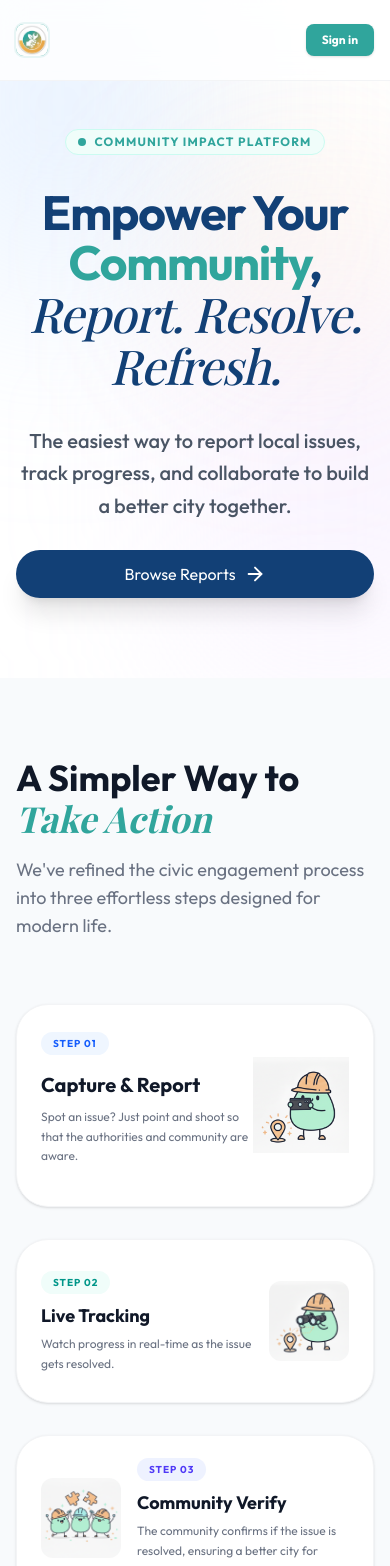
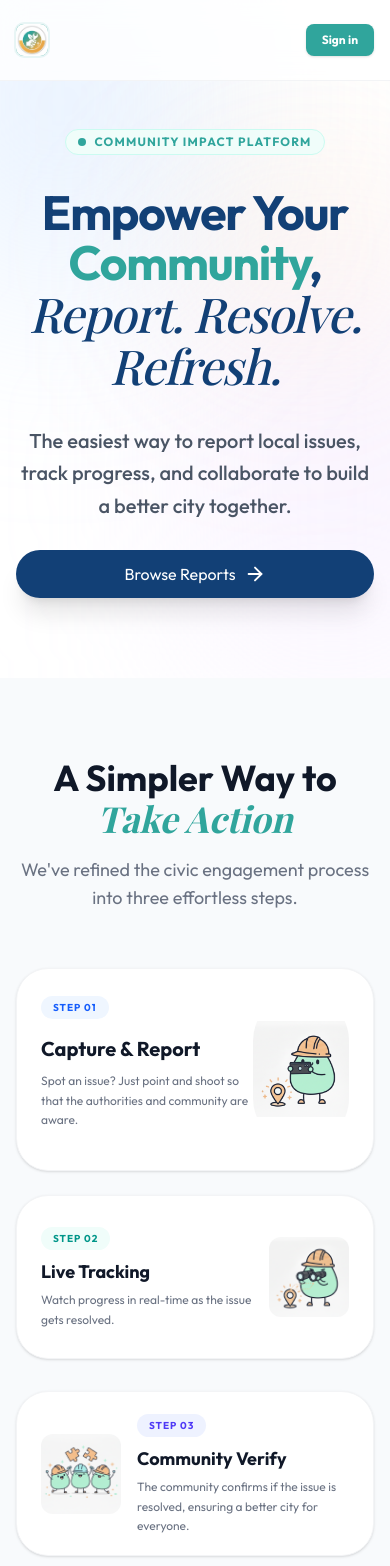
Before and after one commit to Joyanne05/fixit-my, a Next.js app in the folder frontend/: page / in a window 390 px wide. Shown: the top 1566 px of the page. Built offline with nearby package versions, Linux system fonts and the light colour scheme; no server answers; a web font is replaced by a local one.

Commit message:
style(ui): fix padding issues and image border radius

```diff
--- a/frontend/app/page.tsx
+++ b/frontend/app/page.tsx
@@ -82,17 +82,17 @@ export default function Home() {
       {/* How It Works Section */}
       <section className="py-20 bg-[#f8fafc]">
         <div className="max-w-6xl mx-auto px-4 sm:px-6">
-          <div className="mb-16">
-            <h2 className="text-4xl md:text-5xl font-bold text-gray-900 mb-4 font-outfit">
+          <div className="mb-14">
+            <h2 className="text-center md:text-left text-4xl md:text-5xl font-bold text-gray-900 mb-4 font-outfit">
               A Simpler Way to <br />
               <span className="text-brand-primary italic font-playfair">Take Action</span>
             </h2>
-            <p className="text-gray-500 max-w-xl text-lg">
-              We've refined the civic engagement process into three effortless steps designed for modern life.
+            <p className="text-center md:text-left text-gray-500 max-w-xl text-lg">
+              We've refined the civic engagement process into three effortless steps.
             </p>
           </div>
 
-          <div className="grid grid-cols-1 lg:grid-cols-2 gap-8">
+          <div className="grid grid-cols-1 lg:grid-cols-2 gap-6 md:gap-8">
             {/* Step 1: Capture & Report */}
             <div className="bg-white rounded-[2rem] p-6 sm:p-10 shadow-sm border border-gray-100 flex flex-row lg:flex-col justify-between h-full group hover:shadow-md transition-shadow relative overflow-hidden">
               <div className="relative z-10 flex-1">
@@ -109,7 +109,7 @@ export default function Home() {
                 </div>
               </div>
               <div className="mt-0 sm:mt-auto flex justify-center w-24 sm:w-auto lg:absolute lg:bottom-8 lg:right-5 lg:w-3/5">
-                <img src="/lp_capture_issue.png" alt="Capture Issue" className="w-full sm:w-60 rounded-xl object-contain transform group-hover:scale-105 transition-transform duration-500" />
+                <img src="/lp_capture_issue.png" alt="Capture Issue" className="rounded-full w-full sm:w-60  object-contain transform group-hover:scale-105 transition-transform duration-500" />
               </div>
             </div>
 
```
